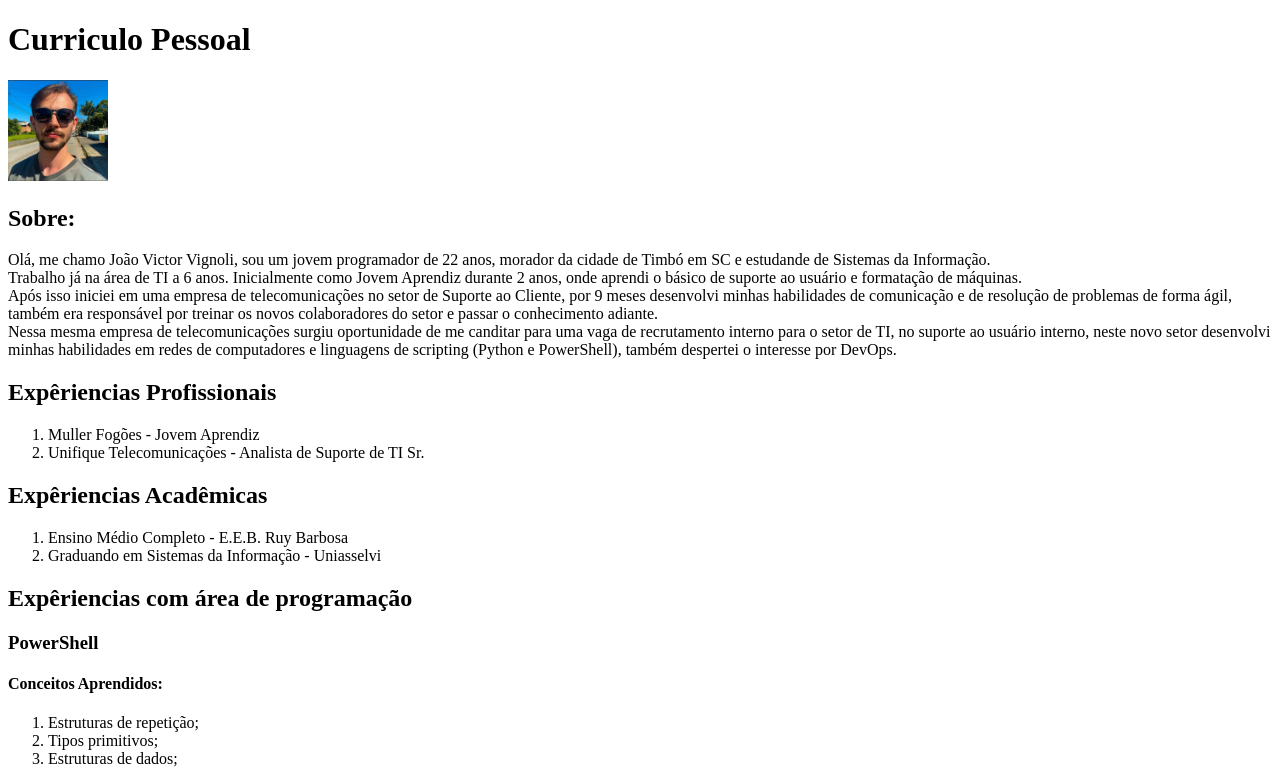
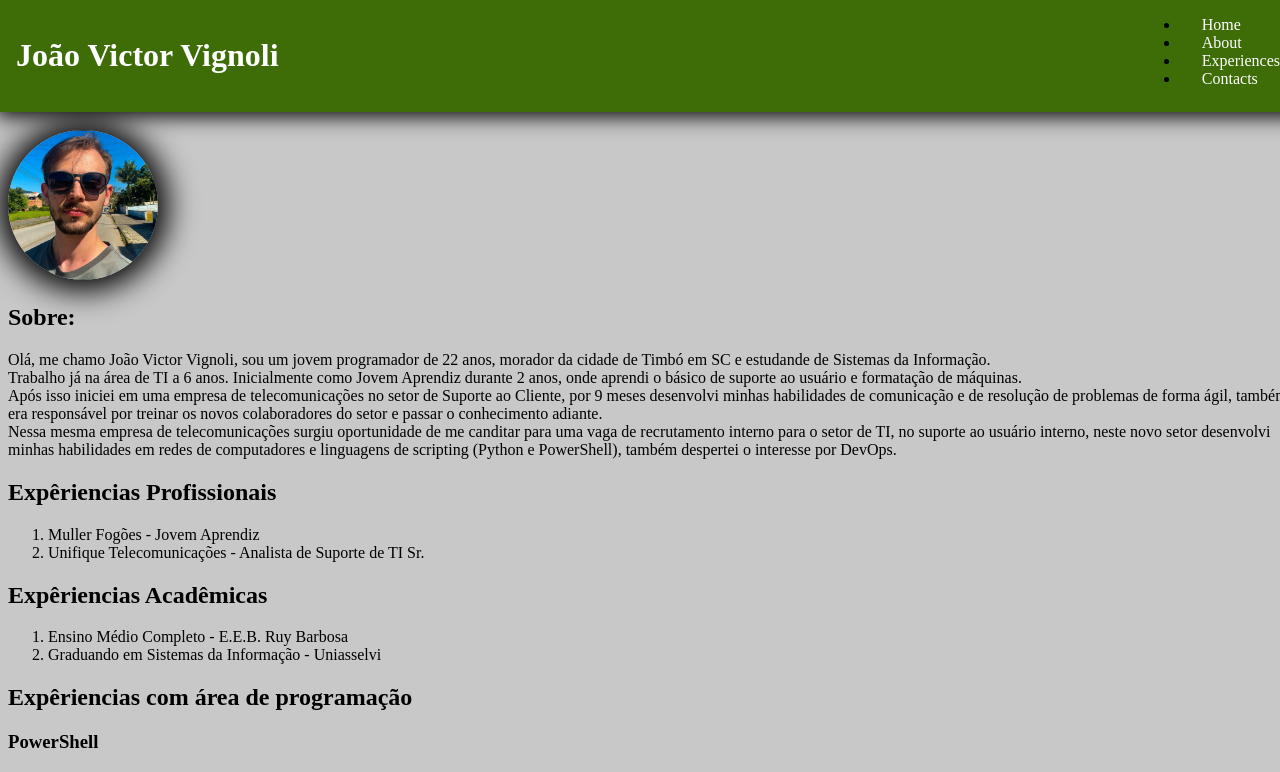
Before and after one commit to JoaoVignoli/Curriculo, a plain HTML site: page index.htm in a window 1280 px wide. Shown: the top 772 px of the page. Drawn offline with Linux system fonts and the light colour scheme.

Commit message:
Estilizando com CSS.

```diff
--- /dev/null
+++ b/index.css
@@ -0,0 +1,48 @@
+*{
+    border:0;
+}
+
+body {
+    background-color: rgba(128, 128, 128, 0.432);
+    width:100%;
+    height:100%;
+}
+
+h1 {
+    text-align:left;
+    color: white;
+}
+
+header {
+    box-shadow: 0px 0px 20px 4px;
+    position: fixed;
+    width: 100%;
+    top: 0;
+    left: 0;
+    right: 0;
+    z-index: 100;
+    background-color: rgb(62, 109, 8);
+}
+
+header, nav ul {
+    display: flex;
+    justify-content: space-between;
+    padding: 1rem;
+}
+
+li a {
+    padding: 1rem;
+    text-decoration: none;
+    color: white;
+}
+
+main {
+    margin-top: 130px;
+}
+
+.profile-image {
+    width: 150px;
+    height: 150px;
+    border-radius: 50%;
+    box-shadow: 0px 1px 30px 10px;
+}
--- a/index.htm
+++ b/index.htm
@@ -1,22 +1,46 @@
 <!DOCTYPE html>
 <html lang="en">
+
 <head>
     <meta charset="UTF-8">
     <meta name="viewport" content="width=device-width, initial-scale=1.0">
     <title>Curriculo</title>
+    <link rel="stylesheet" href="./index.css" />
 </head>
+
 <body>
-    <h1>Curriculo Pessoal</h1>
+    <div class="flex-header"></div>
+    <header>
+        <h1>João Victor Vignoli</h1>
+        <nav>
+            <li><a href="">Home</a></li>
+            <li><a href="#About">About</a></li>
+            <li><a href="#Experiences">Experiences</a></li>
+            <li><a href="">Contacts</a></li>
+        </nav>
+    </header>
+    </div>
+    <main>
+        <img class="profile-image" src="./img/fotoPerfil.png" alt="Foto Pessoal">
 
-    <img src="./img/foto.png" alt="Foto Pessoal" width="100">
-    <h2>Sobre:</h2>
+        <h2 id="About">Sobre:</h2>
         <p>
-        Olá, me chamo João Victor Vignoli, sou um jovem programador de 22 anos, morador da cidade de Timbó em SC e estudande de Sistemas da Informação. <br>
-        Trabalho já na área de TI a 6 anos. Inicialmente como Jovem Aprendiz durante 2 anos, onde aprendi o básico de suporte ao usuário e formatação de máquinas.<br>
-        Após isso iniciei em uma empresa de telecomunicações no setor de Suporte ao Cliente, por 9 meses desenvolvi minhas habilidades de comunicação e de resolução de problemas de forma ágil, também era responsável por treinar os novos colaboradores do setor e passar o conhecimento adiante. <br>
-        Nessa mesma empresa de telecomunicações surgiu oportunidade de me canditar para uma vaga de recrutamento interno para o setor de TI, no suporte ao usuário interno, neste novo setor desenvolvi minhas habilidades em redes de computadores e linguagens de scripting (Python e PowerShell), também despertei o interesse por DevOps.
+            Olá, me chamo João Victor Vignoli, sou um jovem programador de 22 anos, morador da cidade de Timbó em SC e
+            estudande de Sistemas da Informação. <br>
+            Trabalho já na área de TI a 6 anos. Inicialmente como Jovem Aprendiz durante 2 anos, onde aprendi o básico
+            de
+            suporte ao usuário e formatação de máquinas.<br>
+            Após isso iniciei em uma empresa de telecomunicações no setor de Suporte ao Cliente, por 9 meses desenvolvi
+            minhas habilidades de comunicação e de resolução de problemas de forma ágil, também era responsável por
+            treinar
+            os novos colaboradores do setor e passar o conhecimento adiante. <br>
+            Nessa mesma empresa de telecomunicações surgiu oportunidade de me canditar para uma vaga de recrutamento
+            interno
+            para o setor de TI, no suporte ao usuário interno, neste novo setor desenvolvi minhas habilidades em redes
+            de
+            computadores e linguagens de scripting (Python e PowerShell), também despertei o interesse por DevOps.
         </p>
-    <h2>Expêriencias Profissionais</h2>
+        <h2 id="Experiences">Expêriencias Profissionais</h2>
         <ol>
             <li>Muller Fogões - Jovem Aprendiz</li>
             <li>Unifique Telecomunicações - Analista de Suporte de TI Sr.</li>
@@ -62,9 +86,13 @@
             <li>DockerFile</li>
             <li>Docker Swarm</li>
         </ol>
+        <footer>
+            <p>Copyright 2025. Todos os direitos reservados.</p>
             <img src="./img/linkedinIcon.png" alt="Linkedin Icon" width="25">
             <a href="https://linkedin.com/in/joaovignoli" target="_blank">Linkedin</a>
             <img src="./img/githubIcon.png" alt="GitHub Icon" width="25">
             <a href="https://github.com/JoaoVignoli/" target="_blank">GitHub</a>
+        </footer>
 </body>
+</main>
 </html>
```
Also changed, not shown: img/fotoPerfil.png (renamed from img/foto.png). Lines whose indentation alone changed are shown as unchanged.
